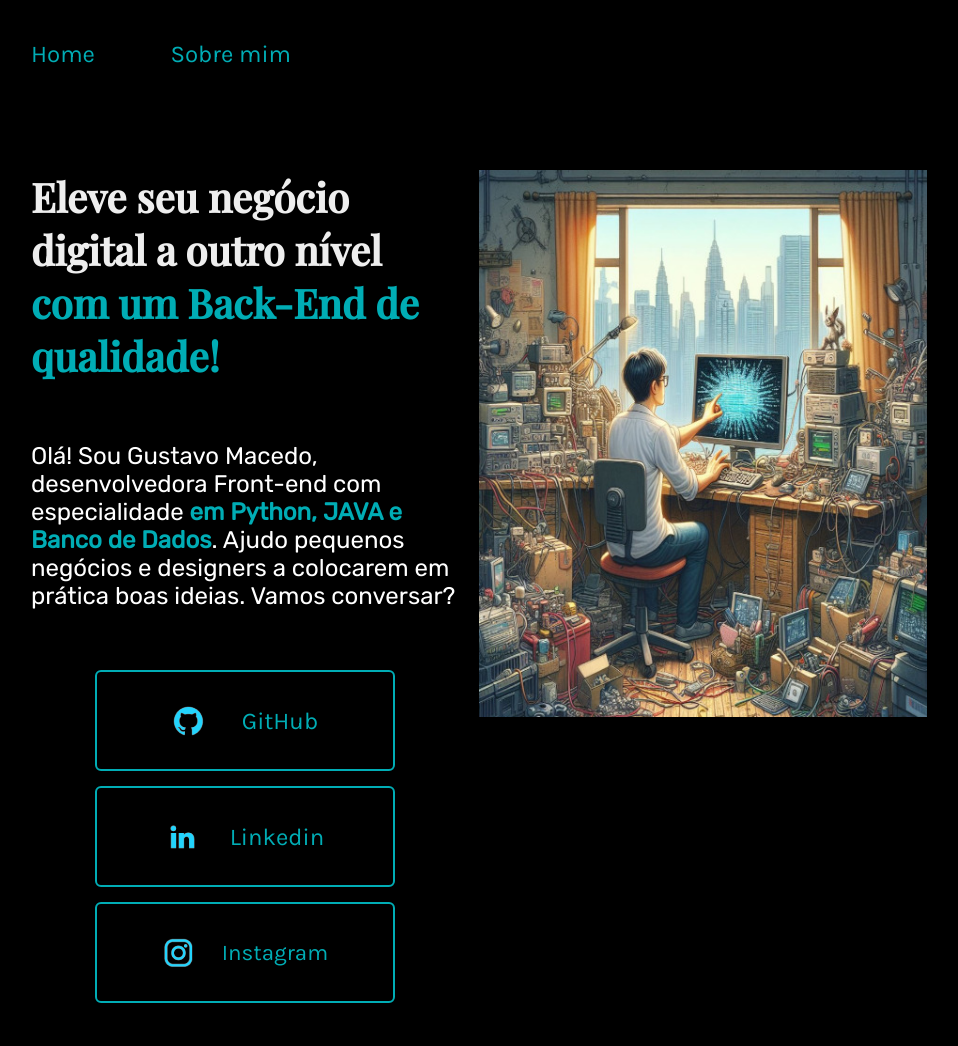
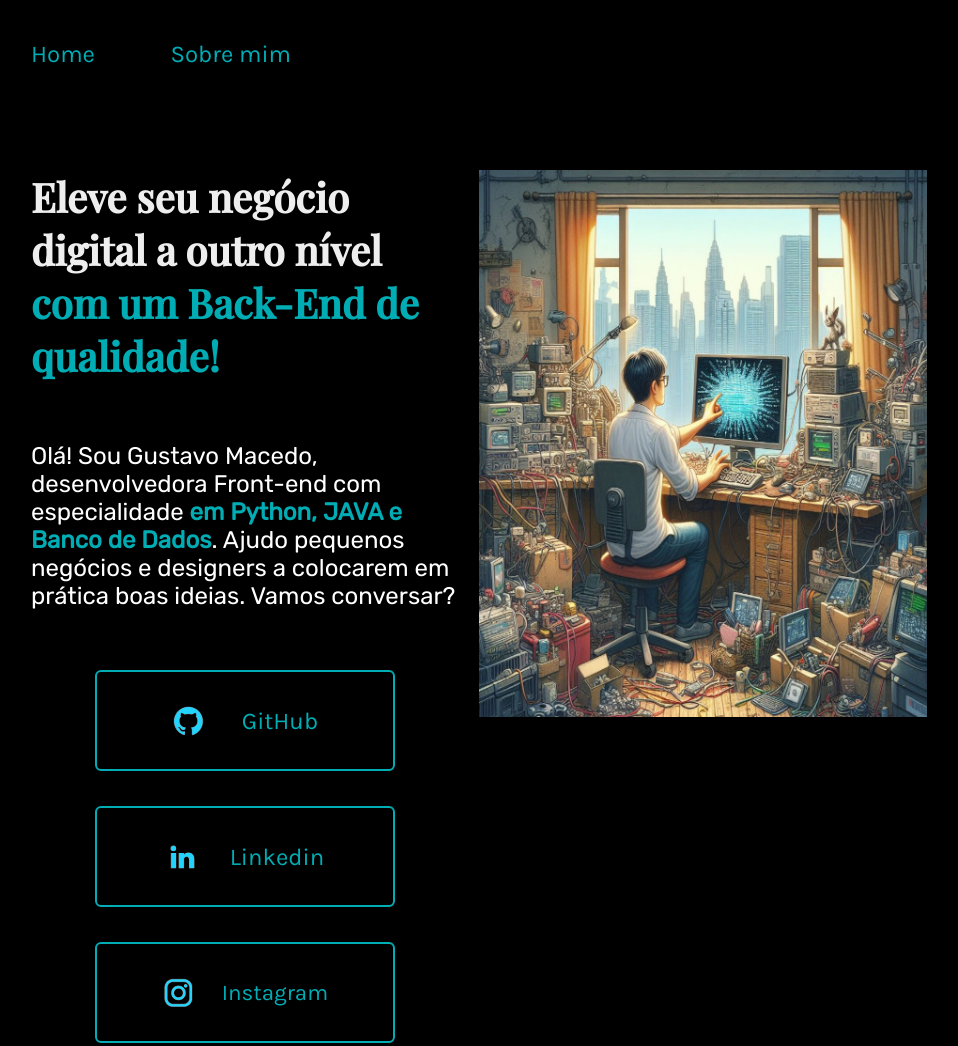
Before and after one commit to Gumaso/Projeto---Landing-Page, a plain HTML site: page index.html in a window 1280 px wide. Shown: the top 1046 px of the page, without its empty margins (161-1119 px from the left). Drawn offline with nearby package versions, Linux system fonts and the light colour scheme.

Commit message:
corrigindo o espaçamento dos botoes

```diff
--- a/style.css
+++ b/style.css
@@ -80,7 +80,7 @@ h6{
     flex-direction: column;
     justify-content: center;
     align-items: center;
-    gap: 60px 20px;
+    gap: 80px 20px;
 
 }
 .botao{
```
